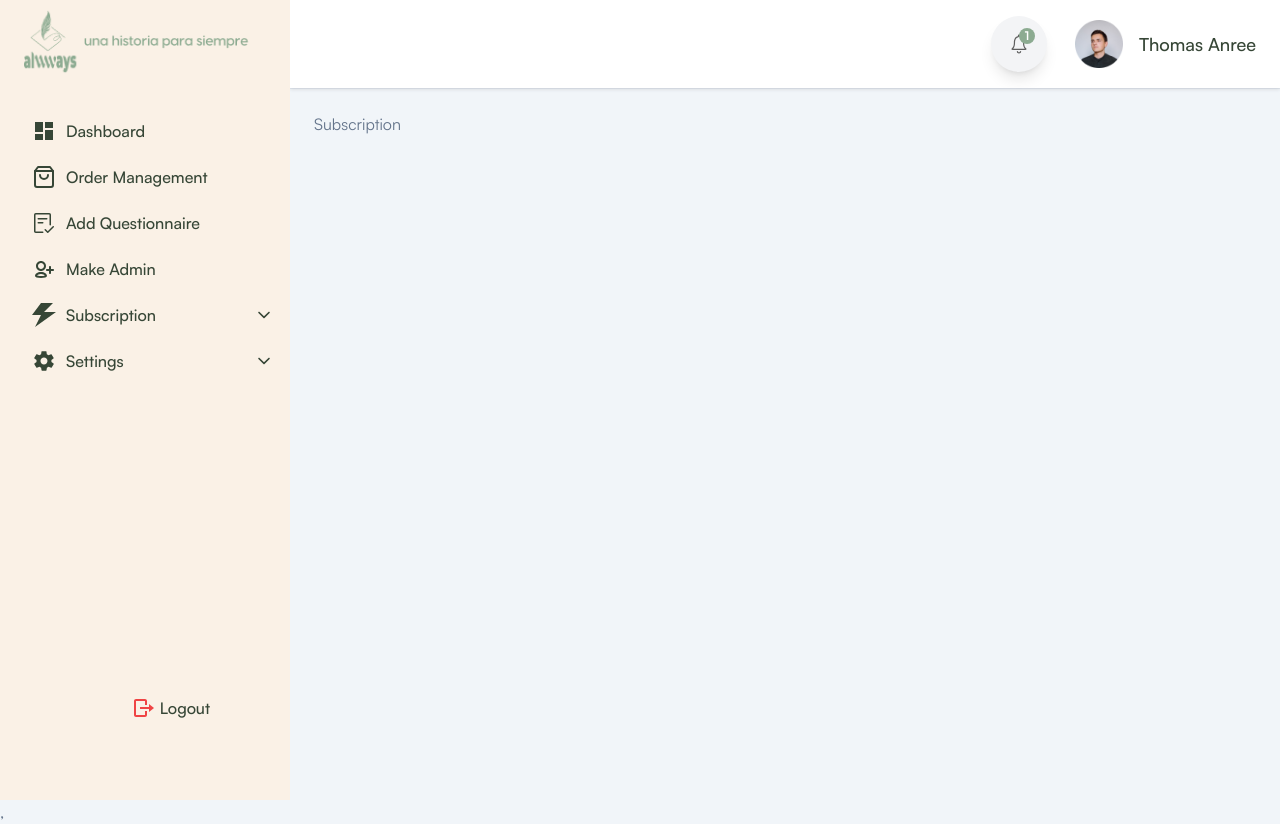
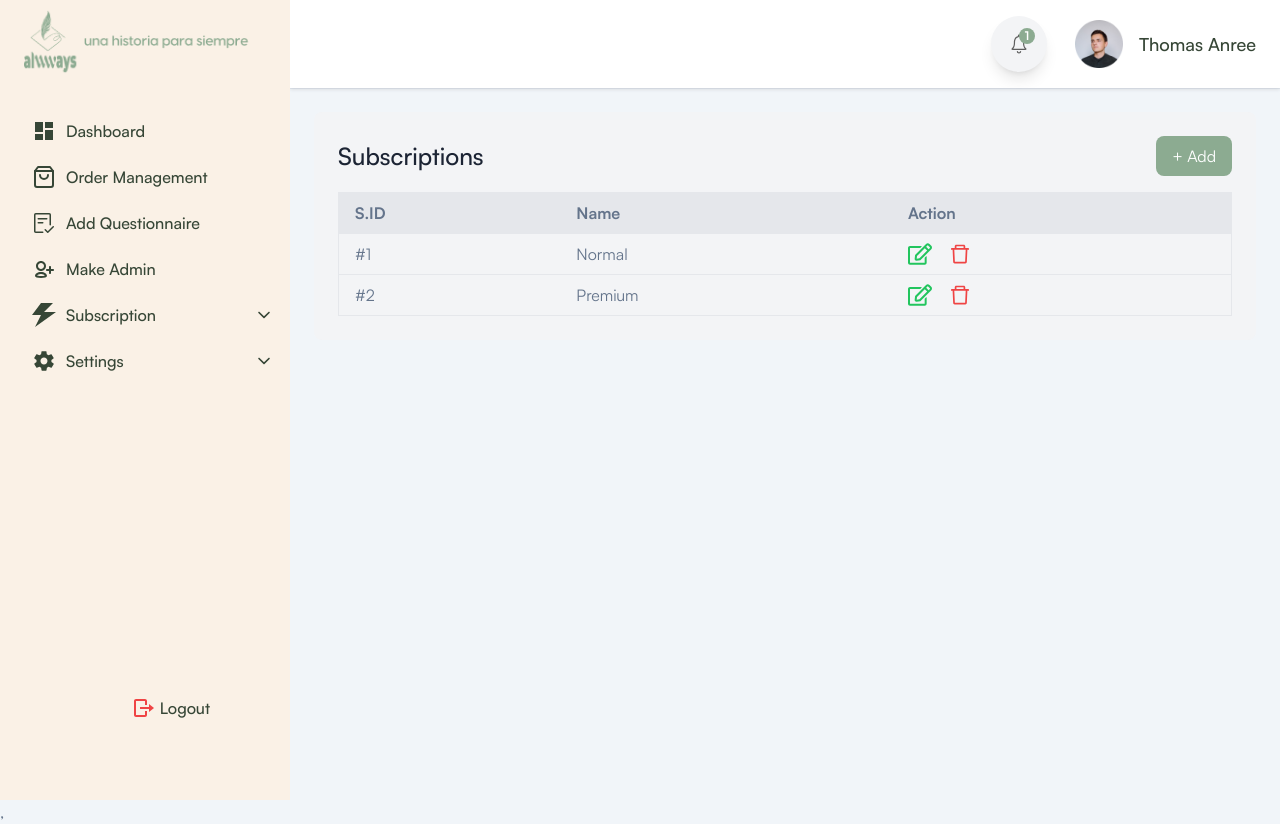
Before and after one commit to shuvo-art/Merged_Project, a React (Vite) app: page /subscription/subscription in a window 1280 px wide. Built offline with nearby package versions, Linux system fonts and the light colour scheme; sample sign-in values are in the browser's storage.

Commit message:
subscription  page added

```diff
--- a/src/pages/Subscription/Subscription.jsx
+++ b/src/pages/Subscription/Subscription.jsx
@@ -1,9 +1,253 @@
-import React from 'react'
+import React, { useState } from "react";
+import Modal from "../Modals/Modal";
+import ConfirmationModal from "../Modals/ConfirmationModal";
+import { useForm } from "react-hook-form";
+import { FaRegEdit } from "react-icons/fa";
+import { AiOutlineDelete } from "react-icons/ai";
+import Banner from "../../components/Banner";
 
-const Subscription = () => {
+const initialSubscriptions = [
+  {
+    id: 1,
+    name: "Normal",
+    price: "$30",
+    discount: "10%",
+    startDate: "08/11/24",
+    endDate: "08/11/24",
+    offers: ["Access Full Book", "Downloadable soft copy Pdf book"],
+  },
+  {
+    id: 2,
+    name: "Premium",
+    price: "$50",
+    discount: "20%",
+    startDate: "08/12/24",
+    endDate: "08/12/24",
+    offers: ["Unlimited chat with the AI Chat Bot", "Access Full Book"],
+  },
+];
+
+const availableOffers = [
+  "Unlimited chat with the AI Chat Bot",
+  "Access Full Book",
+  "200 images in Book",
+  "Downloadable soft copy Pdf book",
+  "$10 off on physical book",
+];
+
+const packageOptions = ["Normal", "Standard", "Premium", "Golden"];
+
+const SubscriptionPage = () => {
+  const [subscriptions, setSubscriptions] = useState(initialSubscriptions);
+  const [isModalOpen, setIsModalOpen] = useState(false);
+  const [isConfirmationOpen, setIsConfirmationOpen] = useState(false);
+  const [modalType, setModalType] = useState("add");
+  const [currentSubscription, setCurrentSubscription] = useState(null);
+  const [selectedOffers, setSelectedOffers] = useState([]);
+  const { register, handleSubmit, reset, setValue, watch } = useForm();
+
+  const selectedPackage = watch("name");
+
+  // Open Add Modal
+  const openAddModal = () => {
+    setModalType("add");
+    reset();
+    setSelectedOffers([]);
+    setIsModalOpen(true);
+  };
+
+  // Open Edit Modal
+  const openEditModal = (subscription) => {
+    setModalType("edit");
+    setCurrentSubscription(subscription);
+    setValue("name", subscription.name);
+    setValue("price", subscription.price);
+    setValue("discount", subscription.discount);
+    setValue("startDate", subscription.startDate);
+    setValue("endDate", subscription.endDate);
+    setSelectedOffers(subscription.offers || []);
+    setIsModalOpen(true);
+  };
+
+  // Open Delete Confirmation Modal
+  const openDeleteConfirmation = (subscription) => {
+    setCurrentSubscription(subscription);
+    setIsConfirmationOpen(true);
+  };
+
+  // Handle Delete Subscription
+  const handleConfirmDelete = () => {
+    setSubscriptions(
+      subscriptions.filter((sub) => sub.id !== currentSubscription.id)
+    );
+    setIsConfirmationOpen(false);
+  };
+
+  // Handle Add/Edit Submission
+  const onSubmit = (data) => {
+    const newData = {
+      ...data,
+      offers: selectedOffers,
+    };
+
+    if (modalType === "add") {
+      const newSubscription = {
+        id: subscriptions.length + 1,
+        ...newData,
+      };
+      setSubscriptions([...subscriptions, newSubscription]);
+    } else if (modalType === "edit") {
+      const updatedSubscriptions = subscriptions.map((sub) =>
+        sub.id === currentSubscription.id ? { ...sub, ...newData } : sub
+      );
+      setSubscriptions(updatedSubscriptions);
+    }
+    console.log(newData);
+    setIsModalOpen(false);
+  };
+
+  // Handle Offer Checkbox Changes
+  const handleOfferChange = (offer) => {
+    if (selectedOffers.includes(offer)) {
+      setSelectedOffers(selectedOffers.filter((o) => o !== offer));
+    } else {
+      setSelectedOffers([...selectedOffers, offer]);
+    }
+  };
+
   return (
-    <div>Subscription</div>
-  )
-}
+    <div className="p-6 bg-gray-100 rounded-lg">
+      {/* Header */}
+      <div className="flex items-center justify-between mb-4">
+        <h1 className="text-2xl font-medium text-black">Subscriptions</h1>
+        <button
+          onClick={openAddModal}
+          className="bg-[#8CAB91] text-white px-4 py-2 rounded-lg hover:bg-green-600"
+        >
+          + Add
+        </button>
+      </div>
 
-export default Subscription
+      {/* Subscription Table */}
+      <table className="w-full border-collapse border rounded-lg">
+        <thead>
+          <tr className="bg-gray-200 border-b">
+            <th className="px-4 py-2 text-left">S.ID</th>
+            <th className="px-4 py-2 text-left">Name</th>
+            <th className="px-4 py-2 text-left">Action</th>
+          </tr>
+        </thead>
+        <tbody>
+          {subscriptions.map((subscription) => (
+            <tr key={subscription.id} className="border-b">
+              <td className="px-4 py-2">#{subscription.id}</td>
+              <td className="px-4 py-2">{subscription.name}</td>
+              <td className="px-4 py-2 flex space-x-4">
+                <button onClick={() => openEditModal(subscription)}>
+                  <FaRegEdit className="text-green-500 text-2xl" />
+                </button>
+                <button onClick={() => openDeleteConfirmation(subscription)}>
+                  <AiOutlineDelete className="text-red-500 text-2xl" />
+                </button>
+              </td>
+            </tr>
+          ))}
+        </tbody>
+      </table>
+
+      {/* Add/Edit Modal */}
+      <Modal isOpen={isModalOpen} onClose={() => setIsModalOpen(false)}>
+        <Banner />
+        <form onSubmit={handleSubmit(onSubmit)}>
+          <div className="mb-4 flex items-center justify-between space-x-4">
+            <div className="flex-grow">
+              <label className="block font-medium mb-1 w-full">
+                Package Name
+              </label>
+              <select
+                {...register("name")}
+                className="w-full border rounded px-4 py-2"
+              >
+                {packageOptions.map((pkg) => (
+                  <option key={pkg} value={pkg}>
+                    {pkg}
+                  </option>
+                ))}
+              </select>
+            </div>
+            <div className="flex-grow">
+              <label className="block font-medium mb-1 w-full">
+                Package Price
+              </label>
+              <input
+                {...register("price")}
+                type="text"
+                placeholder="$30"
+                className="w-full border rounded px-4 py-2"
+              />
+            </div>
+          </div>
+
+          <div className="mb-4">
+            <label className="block font-medium mb-1">Discount</label>
+            <input
+              {...register("discount")}
+              type="text"
+              placeholder="e.g. 20%"
+              className="w-full border rounded px-4 py-2"
+            />
+          </div>
+          <div className="mb-4 flex space-x-4">
+            <div>
+              <label className="block font-medium mb-1">Start Date</label>
+              <input
+                {...register("startDate")}
+                type="date"
+                className="w-full border rounded px-4 py-2"
+              />
+            </div>
+            <div>
+              <label className="block font-medium mb-1">End Date</label>
+              <input
+                {...register("endDate")}
+                type="date"
+                className="w-full border rounded px-4 py-2"
+              />
+            </div>
+          </div>
+          <div className="mb-4">
+            <label className="block font-medium mb-1">Package Offers</label>
+            <div className="grid grid-cols-2 gap-2">
+              {availableOffers.map((offer) => (
+                <label key={offer} className="flex items-center space-x-2">
+                  <input
+                    type="checkbox"
+                    checked={selectedOffers.includes(offer)}
+                    onChange={() => handleOfferChange(offer)}
+                    className="form-checkbox"
+                  />
+                  <span>{offer}</span>
+                </label>
+              ))}
+            </div>
+          </div>
+          <button
+            type="submit"
+            className="bg-[#8CAB91] text-white px-4 py-2 rounded-lg w-full"
+          >
+            {modalType === "add" ? "Create" : "Update"}
+          </button>
+        </form>
+      </Modal>
+
+      {/* Delete Confirmation Modal */}
+      <ConfirmationModal
+        isOpen={isConfirmationOpen}
+        onClose={() => setIsConfirmationOpen(false)}
+        onConfirm={handleConfirmDelete}
+      />
+    </div>
+  );
+};
+
+export default SubscriptionPage;
```
